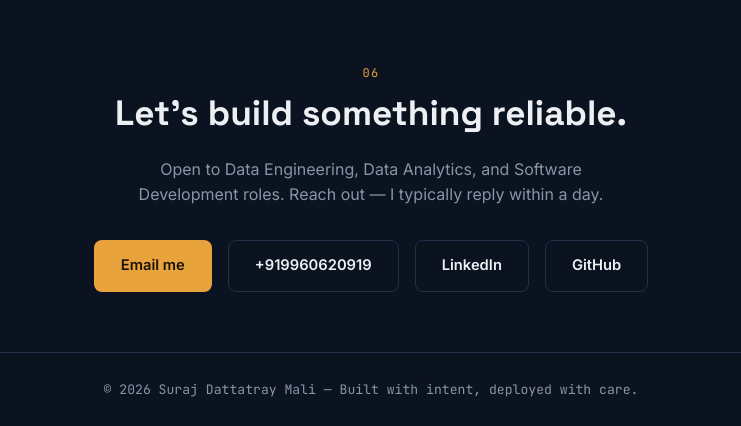
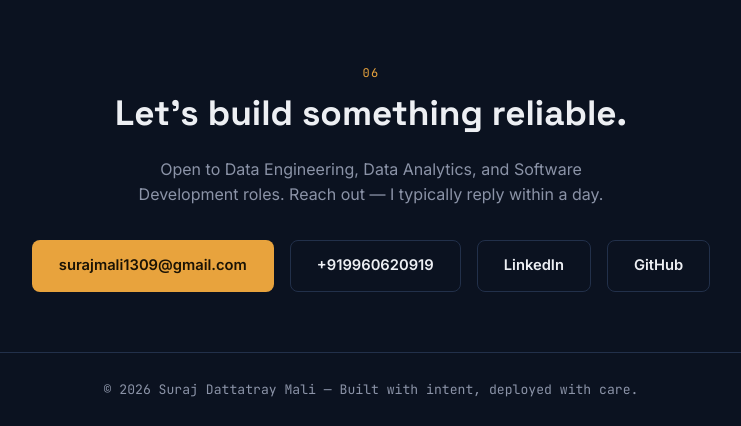
Before and after one commit to surajmali09/suraj-mali-portfolio, a Flask app: page / in a window 1280 px wide. Shown: the part 3625-4051 px from the top of the page, without its empty margins (269-1010 px from the left). Run offline with Flask 3, Linux system fonts and the light colour scheme; data comes from the database, SQL or seed files in the repository.

Commit message:
Update index.html

```diff
--- a/templates/index.html
+++ b/templates/index.html
@@ -114,7 +114,7 @@
     <h2 class="reveal">Let's build something reliable.</h2>
     <p class="reveal">Open to Data Engineering, Data Analytics, and Software Development roles. Reach out — I typically reply within a day.</p>
     <div class="cta-row reveal">
-      <a class="btn btn-primary" href="mailto:{{ profile['email'] }}">Email me</a>
+      <a class="btn btn-primary" href="mailto:{{ profile['email'] }}">{{ profile['email'] }}</a>
       <a class="btn btn-ghost" href="tel:{{ profile['phone'] }}">{{ profile['phone'] }}</a>
       <a class="btn btn-ghost" href="{{ profile['linkedin'] }}" target="_blank" rel="noopener">LinkedIn</a>
       <a class="btn btn-ghost" href="{{ profile['github'] }}" target="_blank" rel="noopener">GitHub</a>
```
